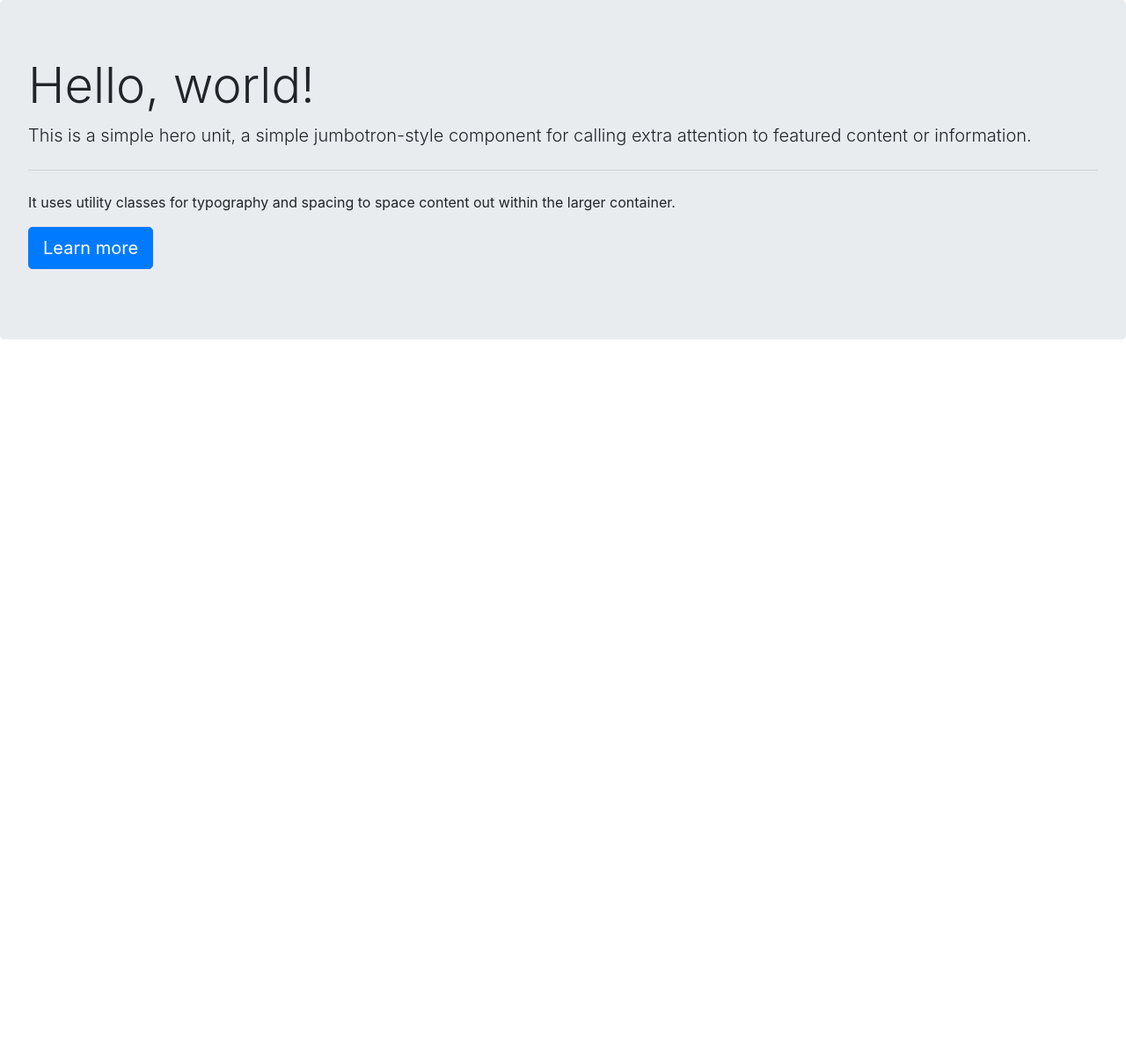
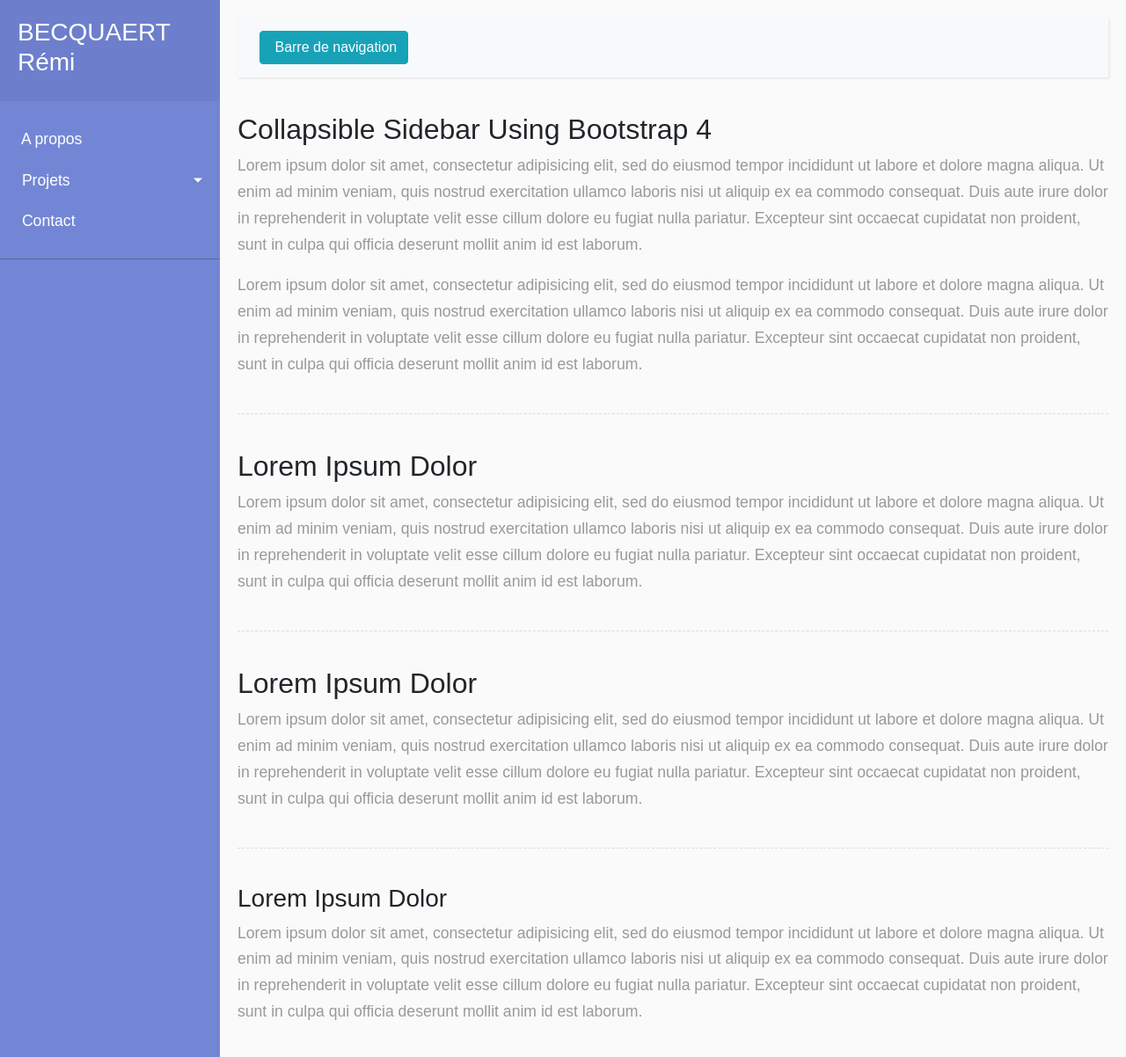
Before and after one commit to RemiBecquaert/PersonnalWebsite, a PHP site: page / in a window 1280 px wide. Shown: the whole page at 88% size. Before the commit the page ends 386 px from the top, so only its background shows below. Run offline with PHP 8.4, Linux system fonts and the light colour scheme.

Commit message:
add sidebar

```diff
--- a/public/css/style.css
+++ b/public/css/style.css
@@ -0,0 +1,250 @@
+body {
+    font-family: 'Poppins', sans-serif;
+    background: #fafafa;
+}
+
+p {
+    font-family: 'Poppins', sans-serif;
+    font-size: 1.1em;
+    font-weight: 300;
+    line-height: 1.7em;
+    color: #999;
+}
+
+a,
+a:hover,
+a:focus {
+    color: inherit;
+    text-decoration: none;
+    transition: all 0.3s;
+}
+
+.navbar {
+    padding: 15px 10px;
+    background: #fff;
+    border: none;
+    border-radius: 0;
+    margin-bottom: 40px;
+    box-shadow: 1px 1px 3px rgba(0, 0, 0, 0.1);
+}
+
+.navbar-btn {
+    box-shadow: none;
+    outline: none !important;
+    border: none;
+}
+
+.line {
+    width: 100%;
+    height: 1px;
+    border-bottom: 1px dashed #ddd;
+    margin: 40px 0;
+}
+
+i,
+span {
+    display: inline-block;
+}
+
+/* ---------------------------------------------------
+    SIDEBAR STYLE
+----------------------------------------------------- */
+
+.wrapper {
+    display: flex;
+    align-items: stretch;
+}
+
+#sidebar {
+    min-width: 250px;
+    max-width: 250px;
+    background: #7386D5;
+    color: #fff;
+    transition: all 0.3s;
+}
+
+#sidebar.active {
+    min-width: 80px;
+    max-width: 80px;
+    text-align: center;
+}
+
+#sidebar.active .sidebar-header h3,
+#sidebar.active .CTAs {
+    display: none;
+}
+
+#sidebar.active .sidebar-header strong {
+    display: block;
+}
+
+#sidebar ul li a {
+    text-align: left;
+}
+
+#sidebar.active ul li a {
+    padding: 20px 10px;
+    text-align: center;
+    font-size: 0.85em;
+}
+
+#sidebar.active ul li a i {
+    margin-right: 0;
+    display: block;
+    font-size: 1.8em;
+    margin-bottom: 5px;
+}
+
+#sidebar.active ul ul a {
+    padding: 10px !important;
+}
+
+#sidebar.active .dropdown-toggle::after {
+    top: auto;
+    bottom: 10px;
+    right: 50%;
+    -webkit-transform: translateX(50%);
+    -ms-transform: translateX(50%);
+    transform: translateX(50%);
+}
+
+#sidebar .sidebar-header {
+    padding: 20px;
+    background: #6d7fcc;
+}
+
+#sidebar .sidebar-header strong {
+    display: none;
+    font-size: 1.8em;
+}
+
+#sidebar ul.components {
+    padding: 20px 0;
+    border-bottom: 1px solid #47748b;
+}
+
+#sidebar ul li a {
+    padding: 10px;
+    font-size: 1.1em;
+    display: block;
+}
+
+#sidebar ul li a:hover {
+    color: #7386D5;
+    background: #fff;
+}
+
+#sidebar ul li a i {
+    margin-right: 10px;
+}
+
+#sidebar ul li.active>a,
+a[aria-expanded="true"] {
+    color: #fff;
+    background: #6d7fcc;
+}
+
+a[data-toggle="collapse"] {
+    position: relative;
+}
+
+.dropdown-toggle::after {
+    display: block;
+    position: absolute;
+    top: 50%;
+    right: 20px;
+    transform: translateY(-50%);
+}
+
+ul ul a {
+    font-size: 0.9em !important;
+    padding-left: 30px !important;
+    background: #6d7fcc;
+}
+
+ul.CTAs {
+    padding: 20px;
+}
+
+ul.CTAs a {
+    text-align: center;
+    font-size: 0.9em !important;
+    display: block;
+    border-radius: 5px;
+    margin-bottom: 5px;
+}
+
+a.download {
+    background: #fff;
+    color: #7386D5;
+}
+
+a.article,
+a.article:hover {
+    background: #6d7fcc !important;
+    color: #fff !important;
+}
+
+/* ---------------------------------------------------
+    CONTENT STYLE
+----------------------------------------------------- */
+
+#content {
+    width: 100%;
+    padding: 20px;
+    min-height: 100vh;
+    transition: all 0.3s;
+}
+
+/* ---------------------------------------------------
+    MEDIAQUERIES
+----------------------------------------------------- */
+
+@media (max-width: 768px) {
+    #sidebar {
+        min-width: 80px;
+        max-width: 80px;
+        text-align: center;
+        margin-left: -80px !important;
+    }
+    .dropdown-toggle::after {
+        top: auto;
+        bottom: 10px;
+        right: 50%;
+        -webkit-transform: translateX(50%);
+        -ms-transform: translateX(50%);
+        transform: translateX(50%);
+    }
+    #sidebar.active {
+        margin-left: 0 !important;
+    }
+    #sidebar .sidebar-header h3,
+    #sidebar .CTAs {
+        display: none;
+    }
+    #sidebar .sidebar-header strong {
+        display: block;
+    }
+    #sidebar ul li a {
+        padding: 20px 10px;
+    }
+    #sidebar ul li a span {
+        font-size: 0.85em;
+    }
+    #sidebar ul li a i {
+        margin-right: 0;
+        display: block;
+    }
+    #sidebar ul ul a {
+        padding: 10px !important;
+    }
+    #sidebar ul li a i {
+        font-size: 1.3em;
+    }
+    #sidebar {
+        margin-left: 0;
+    }
+    #sidebarCollapse span {
+        display: none;
+    }
+}
--- a/src/vue/accueil.html.twig
+++ b/src/vue/accueil.html.twig
@@ -2,13 +2,6 @@
 {% block title %} {{ parent() }} Page d'accueil{% endblock %}
 {% block contenu %}
 {{ parent() }}
-<div class="jumbotron">
-  <h1 class="display-4">Hello, world!</h1>
-  <p class="lead">This is a simple hero unit, a simple jumbotron-style component for calling extra attention to featured content or information.</p>
-  <hr class="my-4">
-  <p>It uses utility classes for typography and spacing to space content out within the larger container.</p>
-  <p class="lead">
-    <a class="btn btn-primary btn-lg" href="#" role="button">Learn more</a>
-  </p>
-</div>
+
+
 {% endblock %}
--- a/src/vue/base.html.twig
+++ b/src/vue/base.html.twig
@@ -4,13 +4,100 @@
         <meta charset="utf-8">
         <meta name="viewport" content="width=device-width, initial-scale=1, shrink-to-fit=no">
         <link rel="stylesheet" href="https://stackpath.bootstrapcdn.com/bootstrap/4.4.1/css/bootstrap.min.css" integrity="sha384-Vkoo8x4CGsO3+Hhxv8T/Q5PaXtkKtu6ug5TOeNV6gBiFeWPGFN9MuhOf23Q9Ifjh" crossorigin="anonymous">
+        <link rel="stylesheet" href="../public/css/style.css">
         <title>{% block title %}BECQUAERT Rémi - {% endblock %}</title>
     </head>
     <body>
-        {% block contenu %}
+    {% block contenu %}
 
-        {% endblock %}
-        <script src="https://code.jquery.com/jquery-3.4.1.slim.min.js" integrity="sha384-J6qa4849blE2+poT4WnyKhv5vZF5SrPo0iEjwBvKU7imGFAV0wwj1yYfoRSJoZ+n" crossorigin="anonymous"></script>
-        <script src="https://cdn.jsdelivr.net/npm/popper.js@1.16.0/dist/umd/popper.min.js" integrity="sha384-Q6E9RHvbIyZFJoft+2mJbHaEWldlvI9IOYy5n3zV9zzTtmI3UksdQRVvoxMfooAo" crossorigin="anonymous"></script>
-        <script src="https://stackpath.bootstrapcdn.com/bootstrap/4.4.1/js/bootstrap.min.js" integrity="sha384-wfSDF2E50Y2D1uUdj0O3uMBJnjuUD4Ih7YwaYd1iqfktj0Uod8GCExl3Og8ifwB6" crossorigin="anonymous"></script>
+    <div class="wrapper">
+        <nav id="sidebar">
+            <div class="sidebar-header">
+                <h3>BECQUAERT Rémi</h3>
+                <strong>BR</strong>
+            </div>
+
+            <ul class="list-unstyled components">
+                <li>
+                    <a href="#">
+                        <i class="fas fa-briefcase"></i>
+                        A propos
+                    </a>
+                    <a href="#pageSubmenu" data-toggle="collapse" aria-expanded="false" class="dropdown-toggle">
+                        <i class="fas fa-copy"></i>
+                        Projets
+                    </a>
+                    <ul class="collapse list-unstyled" id="pageSubmenu">
+                        <li>
+                            <a href="#">Proje 1</a>
+                        </li>
+                        <li>
+                            <a href="#">Projet 2</a>
+                        </li>
+                        <li>
+                            <a href="#">Projet 3</a>
+                        </li>
+                    </ul>
+                </li>
+                <li>
+                    <a href="#">
+                        <i class="fas fa-paper-plane"></i>
+                        Contact
+                    </a>
+                </li>
+            </ul>
+
+        </nav>
+        <div id="content">
+
+            <nav class="navbar navbar-expand-lg navbar-light bg-light">
+                <div class="container-fluid">
+
+                    <button type="button" id="sidebarCollapse" class="btn btn-info">
+                        <i class="fas fa-align-left"></i>
+                        <span>Barre de navigation</span>
+                    </button>
+                    <button class="btn btn-dark d-inline-block d-lg-none ml-auto" type="button" data-toggle="collapse" data-target="#navbarSupportedContent" aria-controls="navbarSupportedContent" aria-expanded="false" aria-label="Toggle navigation">
+                        <i class="fas fa-align-justify"></i>
+                    </button>
+                </div>
+            </nav>
+
+            <h2>Collapsible Sidebar Using Bootstrap 4</h2>
+            <p>Lorem ipsum dolor sit amet, consectetur adipisicing elit, sed do eiusmod tempor incididunt ut labore et dolore magna aliqua. Ut enim ad minim veniam, quis nostrud exercitation ullamco laboris nisi ut aliquip ex ea commodo consequat. Duis aute irure dolor in reprehenderit in voluptate velit esse cillum dolore eu fugiat nulla pariatur. Excepteur sint occaecat cupidatat non proident, sunt in culpa qui officia deserunt mollit anim id est laborum.</p>
+            <p>Lorem ipsum dolor sit amet, consectetur adipisicing elit, sed do eiusmod tempor incididunt ut labore et dolore magna aliqua. Ut enim ad minim veniam, quis nostrud exercitation ullamco laboris nisi ut aliquip ex ea commodo consequat. Duis aute irure dolor in reprehenderit in voluptate velit esse cillum dolore eu fugiat nulla pariatur. Excepteur sint occaecat cupidatat non proident, sunt in culpa qui officia deserunt mollit anim id est laborum.</p>
+
+            <div class="line"></div>
+
+            <h2>Lorem Ipsum Dolor</h2>
+            <p>Lorem ipsum dolor sit amet, consectetur adipisicing elit, sed do eiusmod tempor incididunt ut labore et dolore magna aliqua. Ut enim ad minim veniam, quis nostrud exercitation ullamco laboris nisi ut aliquip ex ea commodo consequat. Duis aute irure dolor in reprehenderit in voluptate velit esse cillum dolore eu fugiat nulla pariatur. Excepteur sint occaecat cupidatat non proident, sunt in culpa qui officia deserunt mollit anim id est laborum.</p>
+
+            <div class="line"></div>
+
+            <h2>Lorem Ipsum Dolor</h2>
+            <p>Lorem ipsum dolor sit amet, consectetur adipisicing elit, sed do eiusmod tempor incididunt ut labore et dolore magna aliqua. Ut enim ad minim veniam, quis nostrud exercitation ullamco laboris nisi ut aliquip ex ea commodo consequat. Duis aute irure dolor in reprehenderit in voluptate velit esse cillum dolore eu fugiat nulla pariatur. Excepteur sint occaecat cupidatat non proident, sunt in culpa qui officia deserunt mollit anim id est laborum.</p>
+
+            <div class="line"></div>
+
+            <h3>Lorem Ipsum Dolor</h3>
+            <p>Lorem ipsum dolor sit amet, consectetur adipisicing elit, sed do eiusmod tempor incididunt ut labore et dolore magna aliqua. Ut enim ad minim veniam, quis nostrud exercitation ullamco laboris nisi ut aliquip ex ea commodo consequat. Duis aute irure dolor in reprehenderit in voluptate velit esse cillum dolore eu fugiat nulla pariatur. Excepteur sint occaecat cupidatat non proident, sunt in culpa qui officia deserunt mollit anim id est laborum.</p>
+        </div>
+    </div>
+
+
+    {% endblock %}
+    <!-- jQuery CDN - Slim version (=without AJAX) -->
+    <script src="https://code.jquery.com/jquery-3.3.1.slim.min.js" integrity="sha384-q8i/X+965DzO0rT7abK41JStQIAqVgRVzpbzo5smXKp4YfRvH+8abtTE1Pi6jizo" crossorigin="anonymous"></script>
+    <!-- Popper.JS -->
+    <script src="https://cdnjs.cloudflare.com/ajax/libs/popper.js/1.14.0/umd/popper.min.js" integrity="sha384-cs/chFZiN24E4KMATLdqdvsezGxaGsi4hLGOzlXwp5UZB1LY//20VyM2taTB4QvJ" crossorigin="anonymous"></script>
+    <!-- Bootstrap JS -->
+    <script src="https://stackpath.bootstrapcdn.com/bootstrap/4.1.0/js/bootstrap.min.js" integrity="sha384-uefMccjFJAIv6A+rW+L4AHf99KvxDjWSu1z9VI8SKNVmz4sk7buKt/6v9KI65qnm" crossorigin="anonymous"></script>
+
+    <script type="text/javascript">
+        $(document).ready(function () {
+            $('#sidebarCollapse').on('click', function () {
+                $('#sidebar').toggleClass('active');
+            });
+        });
+    </script>
     </body>
```
